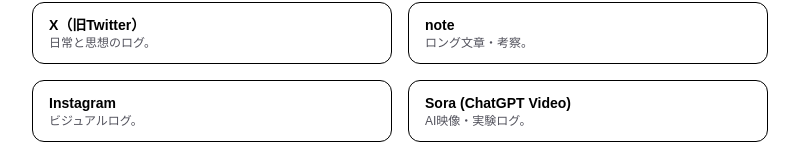
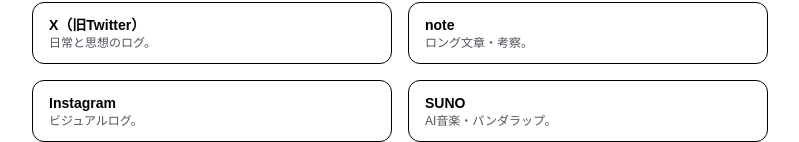
Before and after one commit to garagelinefukunaga-coder/my-ai-site, a Next.js app: page / in a window 1280 px wide. Shown: the part 792-934 px from the top of the page, without its empty margins (240-1039 px from the left). Built offline with nearby package versions, Linux system fonts and the light colour scheme.

Commit message:
replace sora link with suno

```diff
--- a/app/page.tsx
+++ b/app/page.tsx
@@ -65,10 +65,10 @@
             <p className="text-xs text-zinc-600">ビジュアルログ。</p>
           </a>
 
-          <a href="https://sora.chatgpt.com/profile/happyforever420" target="_blank" rel="noreferrer"
+          <a href="https://suno.com/@happyforever42019" target="_blank" rel="noreferrer"
             className="rounded-xl border px-4 py-3 hover:bg-zinc-50 transition">
-            <p className="text-sm font-semibold">Sora (ChatGPT Video)</p>
-            <p className="text-xs text-zinc-600">AI映像・実験ログ。</p>
+            <p className="text-sm font-semibold">SUNO</p>
+            <p className="text-xs text-zinc-600">AI音楽・パンダラップ。</p>
           </a>
         </div>
       </section>
```
